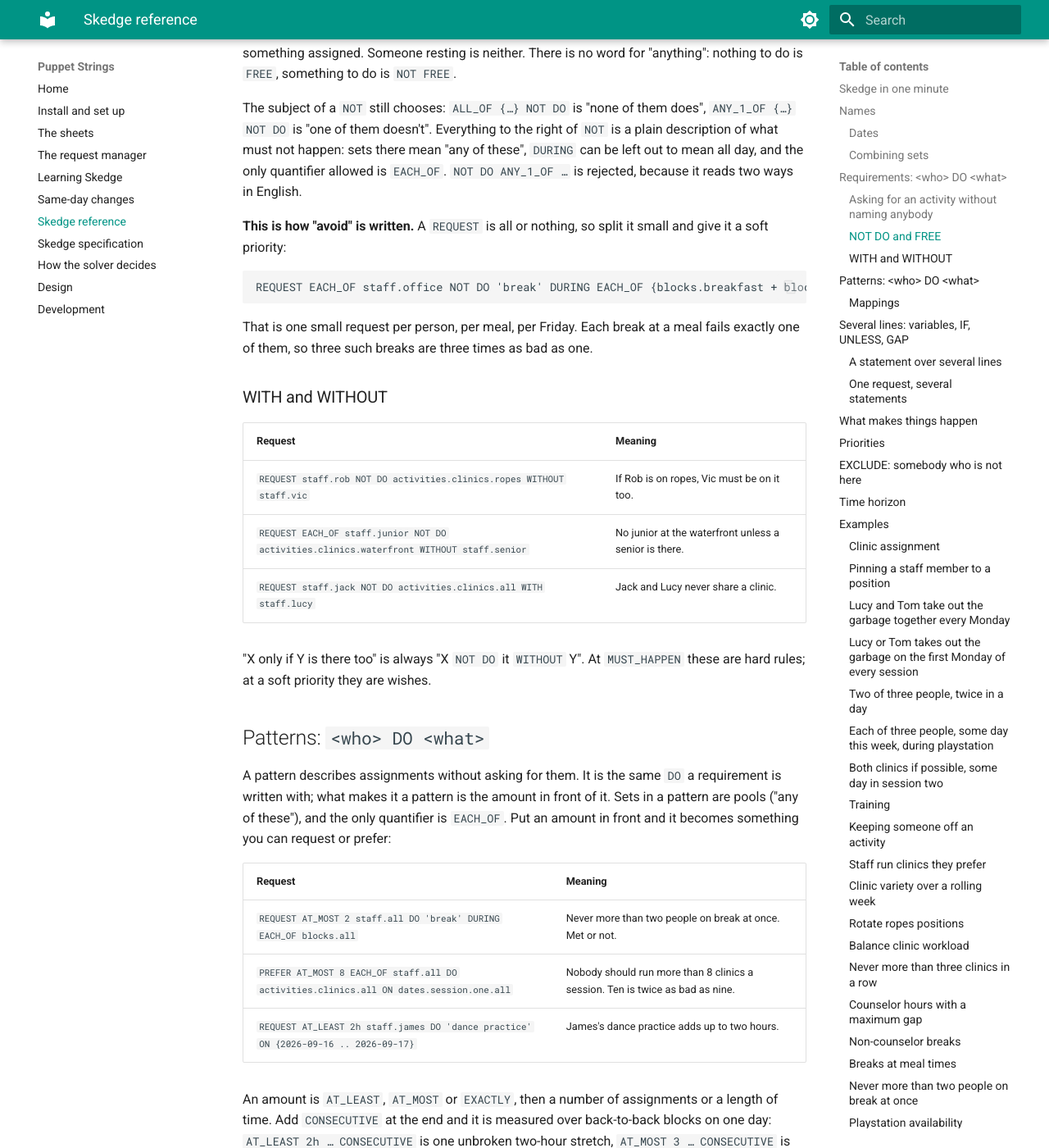
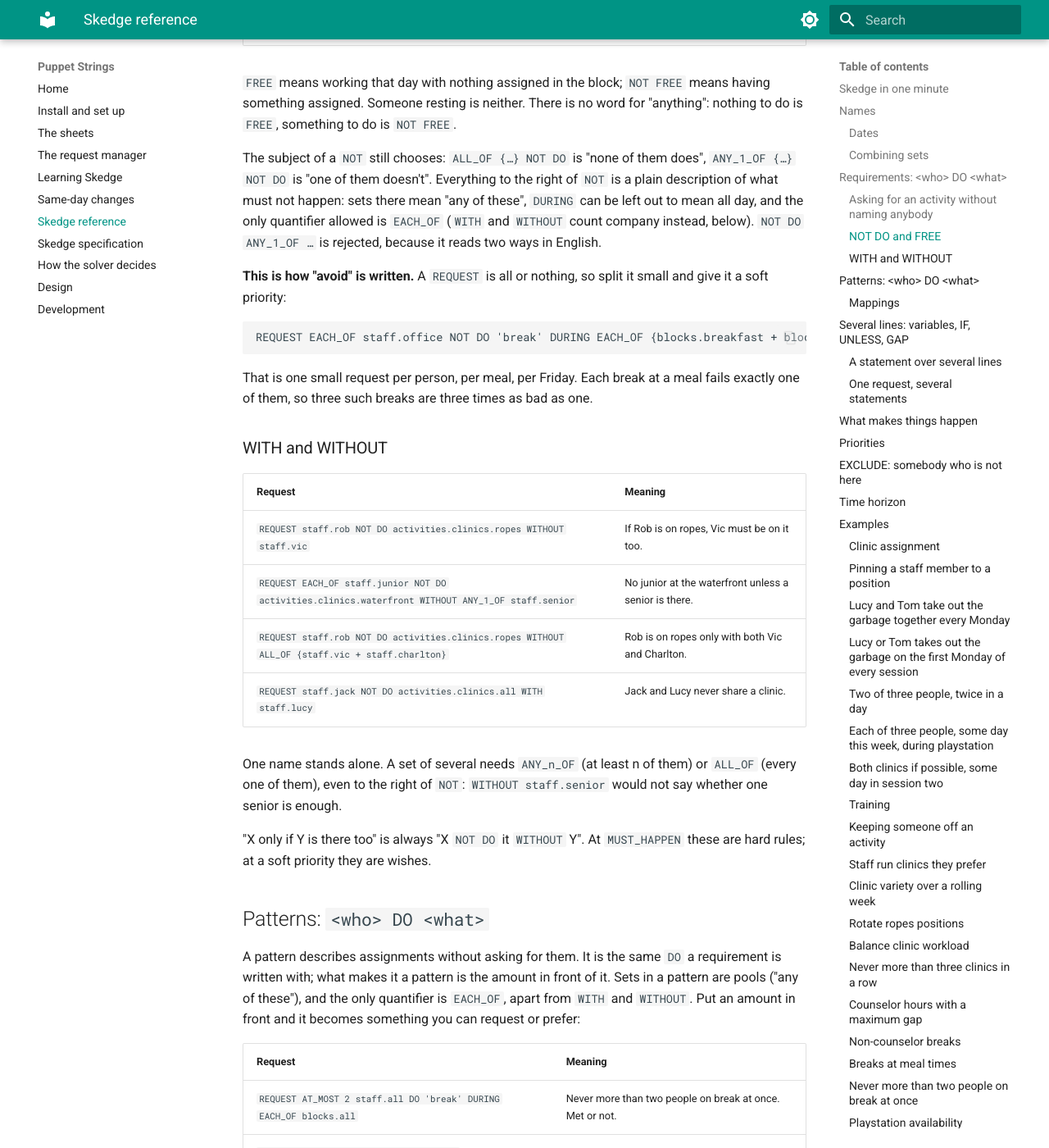
Before and after one commit to Dylan-Puppet-Master/Puppet-Strings, an MkDocs documentation site: the page built from docs/skedge.md, in a window 1280 px wide and 1400 px high, scrolled down 6299 px. Shown: the whole window at 82% size. Built offline with MkDocs 1.6.1 and Material for MkDocs 9.7.7, drawn with Linux system fonts in a browser that asks for light colours; some of the changed text lies outside the part shown.

Commit message:
Require ALL_OF or ANY_n_OF on WITH and WITHOUT a set of several
A bare set after WITH read as 'someone from it' and after WITHOUT as 'nobody from it',
which said nothing about how many. One name still stands alone; a set of several now
takes ANY_n_OF (at least n of them alongside) or ALL_OF (every one), and WITHOUT is the
opposite of WITH the same. EACH_OF is refused. The trainer's company problems use the
new forms, with one on ALL_OF.

Co-Authored-By: Claude Opus 5.5 <noreply@anthropic.com>
Claude-Session: https://claude.ai/code/session_01P5srfWtB6BnZySt8e9wYYw

```diff
--- a/docs/skedge.md
+++ b/docs/skedge.md
@@ -175,8 +175,8 @@ request is soft: `ALL_OF` earns nothing for half, `EACH_OF` earns half.
 | `ON <dates>` | Which dates. Left out: the day being scheduled. |
 | `AS_ROLE <role>` | In that position or trainee role. Left out: any position. |
 | `FOR <duration>` | How long each one is. Ad hoc tasks only; left out, a task fills its block. |
-| `WITH <staff>` | Someone from that set is working the same clinic or task alongside. |
-| `WITHOUT <staff>` | Nobody from that set is. |
+| `WITH <staff>` | That person is working the same clinic or task alongside; of a set, `ANY_n_OF` or `ALL_OF` says how many of it. |
+| `WITHOUT <staff>` | The opposite of `WITH` the same. |
 
 An ad hoc task such as `'break'` has no positions, skills or camper slots; it occupies
 staff time only. `'break' FOR 30m` is a 30-minute break somewhere inside one block, the
@@ -230,8 +230,9 @@ do is `FREE`, something to do is `NOT FREE`.
 The subject of a `NOT` still chooses: `ALL_OF {…} NOT DO` is "none of them does",
 `ANY_1_OF {…} NOT DO` is "one of them doesn't". Everything to the right of `NOT` is a plain
 description of what must not happen: sets there mean "any of these", `DURING` can be left
-out to mean all day, and the only quantifier allowed is `EACH_OF`. `NOT DO ANY_1_OF …` is
-rejected, because it reads two ways in English.
+out to mean all day, and the only quantifier allowed is `EACH_OF` (`WITH` and `WITHOUT`
+count company instead, below). `NOT DO ANY_1_OF …` is rejected, because it reads two ways
+in English.
 
 **This is how "avoid" is written.** A `REQUEST` is all or nothing, so split it small and
 give it a soft priority:
@@ -248,8 +249,13 @@ exactly one of them, so three such breaks are three times as bad as one.
 | Request | Meaning |
 |---|---|
 | `REQUEST staff.rob NOT DO activities.clinics.ropes WITHOUT staff.vic` | If Rob is on ropes, Vic must be on it too. |
-| `REQUEST EACH_OF staff.junior NOT DO activities.clinics.waterfront WITHOUT staff.senior` | No junior at the waterfront unless a senior is there. |
+| `REQUEST EACH_OF staff.junior NOT DO activities.clinics.waterfront WITHOUT ANY_1_OF staff.senior` | No junior at the waterfront unless a senior is there. |
+| `REQUEST staff.rob NOT DO activities.clinics.ropes WITHOUT ALL_OF {staff.vic + staff.charlton}` | Rob is on ropes only with both Vic and Charlton. |
 | `REQUEST staff.jack NOT DO activities.clinics.all WITH staff.lucy` | Jack and Lucy never share a clinic. |
+
+One name stands alone. A set of several needs `ANY_n_OF` (at least n of them) or `ALL_OF`
+(every one of them), even to the right of `NOT`: `WITHOUT staff.senior` would not say
+whether one senior is enough.
 
 "X only if Y is there too" is always "X `NOT DO` it `WITHOUT` Y". At `MUST_HAPPEN` these
 are hard rules; at a soft priority they are wishes.
@@ -258,7 +264,7 @@ are hard rules; at a soft priority they are wishes.
 
 A pattern describes assignments without asking for them. It is the same `DO` a requirement
 is written with; what makes it a pattern is the amount in front of it. Sets in a pattern
-are pools ("any of these"), and the only quantifier is `EACH_OF`. Put an amount in front and it
+are pools ("any of these"), and the only quantifier is `EACH_OF`, apart from `WITH` and `WITHOUT`. Put an amount in front and it
 becomes something you can request or prefer:
 
 | Request | Meaning |
```
Also changed, not shown: docs/spec.md (+25 -11 lines), 11 other files.
